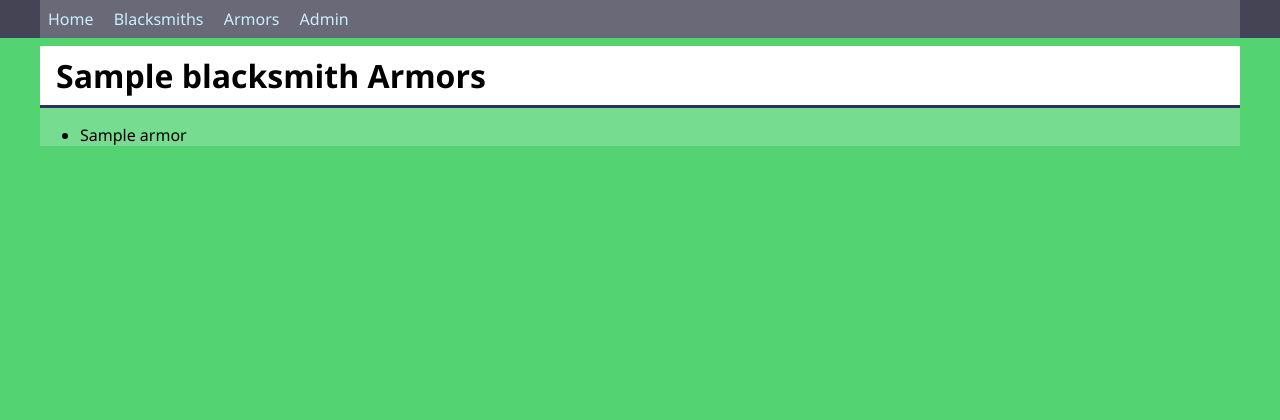
After one commit to ArnoldasKun/Kalve, a Django app: template arsenal/forge/templates/forge/blacksmith.html in a window 1280 px wide. The commit adds this page. Shown: the top 420 px of the page. Run offline with Django 3.2, Linux system fonts and the light colour scheme; the template is opened without the code that fills it: most values are stand-ins (such as "Sample title", 1, 10 or a date in 2020).

Commit message:
bs view, armors listview, views, urls, html

```diff
--- a/arsenal/forge/templates/forge/base.html
+++ b/arsenal/forge/templates/forge/base.html
@@ -14,6 +14,7 @@
             {% block nav %}
                 <a href="{% url 'index' %}">Home</a>
                 <a href="{% url 'blacksmiths' %}">Blacksmiths</a>
+                <a href="{% url 'armors' %}">Armors</a>
                 <a href="{% url 'admin:index' %}">Admin</a>
             {% endblock nav %}
         </div>
--- /dev/null
+++ b/arsenal/forge/templates/forge/blacksmith.html
@@ -0,0 +1,10 @@
+{% extends 'forge/base.html' %}
+{% block title %}{{ blacksmith }} Armors in {{ block.super }}{% endblock title %}
+{% block content %}
+    <h1>{{ blacksmith }} Armors</h1>
+    <ul>
+        {% for armor in blacksmith.armors.all %}
+            <li>{{ armor }}</li>
+        {% endfor %}
+    </ul>
+{% endblock content %}
--- a/arsenal/forge/templates/forge/blacksmiths.html
+++ b/arsenal/forge/templates/forge/blacksmiths.html
@@ -4,7 +4,7 @@
     <h1>Blacksmiths</h1>
     <ul>
         {% for blacksmith in blacksmiths %}
-            <li>{{ blacksmith.last_name }}, {{ blacksmith.first_name }}</li>
+            <li><a href="{% url 'blacksmith' blacksmith.id %}">{{ blacksmith.last_name }}, {{ blacksmith.first_name }}</a></li>
         {% endfor %}
     </ul>
 {% endblock content %}
--- a/arsenal/forge/urls.py
+++ b/arsenal/forge/urls.py
@@ -4,4 +4,6 @@ from . import views
 urlpatterns = [
     path('', views.index, name='index'),
     path('blacksmiths/', views.blacksmiths, name='blacksmiths'),
+    path('blacksmith/<int:blacksmith_id>/', views.blacksmith, name='blacksmith'),
+    path('armors/', views.ArmorListView.as_view(), name='armors'),
 ]
```
Also changed, not shown: arsenal/forge/templates/forge/armor_list.html (added, +10 -0 lines), arsenal/forge/views.py (+16 -1 lines).
